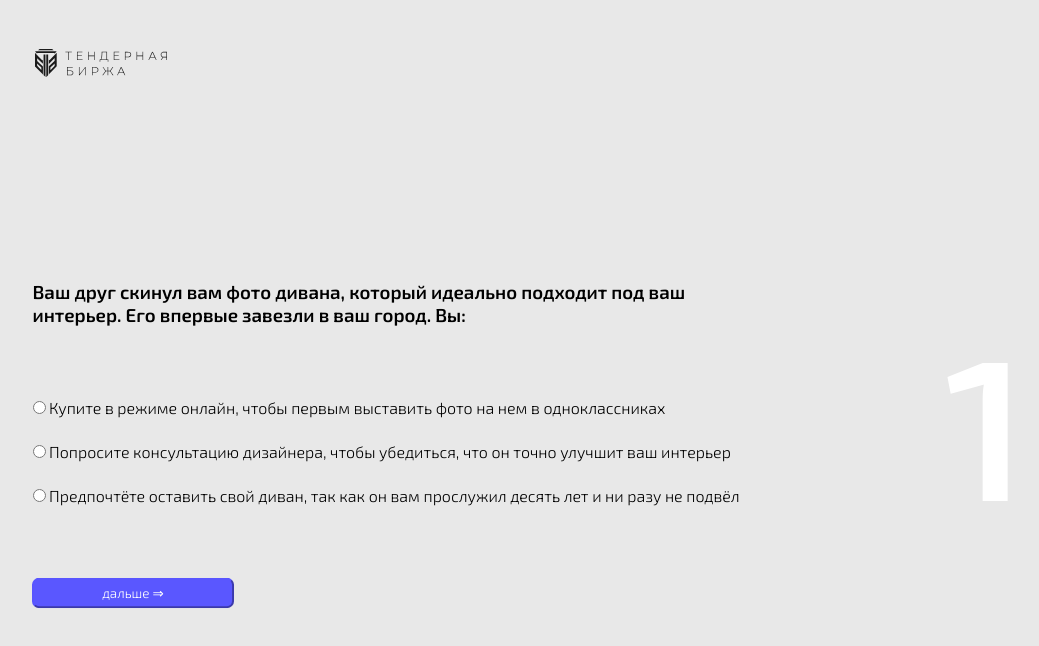
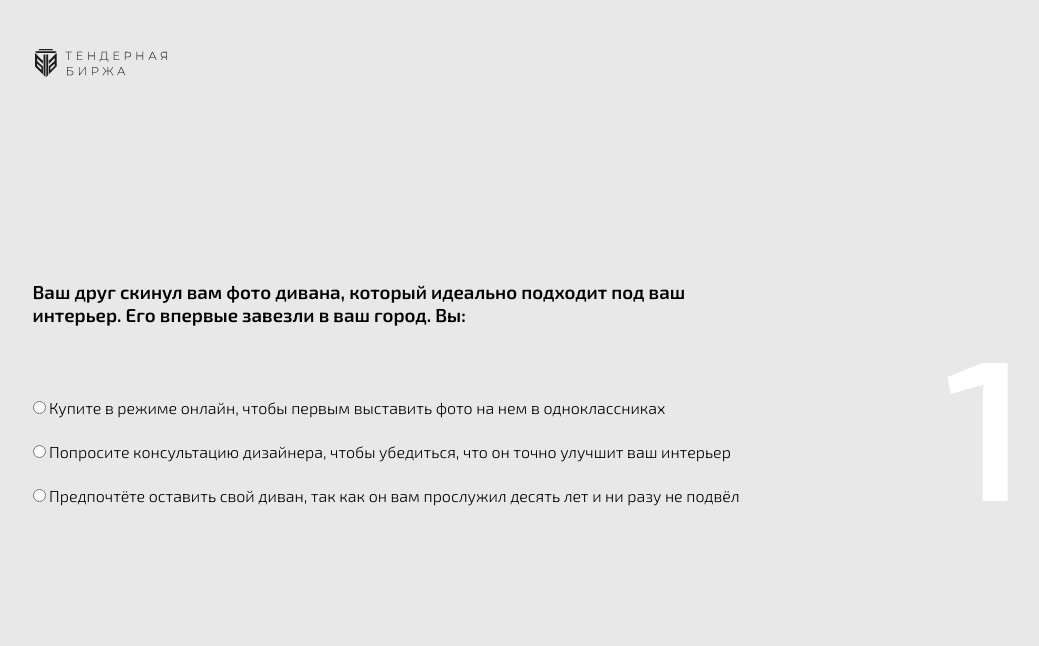
Before and after one commit to Abzal-code/Quiz-SPA, a Vue app: page /quiz in a window 1280 px wide. Shown: the top 646 px of the page, without its empty margins (35-1074 px from the left). Built offline with nearby package versions, Linux system fonts and the light colour scheme.

Commit message:
add required to click options

```diff
--- a/src/views/Quiz.vue
+++ b/src/views/Quiz.vue
@@ -12,6 +12,7 @@
                 <input type="radio"
                        :value="response.value"
                        :name="index"
+                       @click="btn = true"
                        v-model="userResponses[index]"> {{response.text}}
               </label>
             </div>
@@ -22,10 +23,10 @@
         </div>
         <!-- The two navigation buttons -->
         <!-- Note: prev is hidden on first question -->
-        <h3 v-show="this.error " class="error">Пожалуйста, выберите один из вариантов</h3>
+<!--        <h3 v-show="this.error " class="error">Пожалуйста, выберите один из вариантов</h3>-->
         <div class="block__footer">
           <button class="next" v-if="questionIndex > 0" v-on:click="prev">&lArr; назад</button>
-          <button class="next" v-on:click="next">дальше &rArr;</button>
+          <button class="next" v-show="btn === true" v-on:click="next">дальше &rArr;</button>
         </div>
 
       </div>
@@ -267,19 +268,22 @@ export default {
       showModal: false,
       mobile: false,
       result: '',
-      testResult: '',
-      selectValue: '',
       error: false,
+      btn: false
     }
+  },
+  mounted() {
+    console.log(this.result)
   },
   methods: {
     // Go to next question
     next: function() {
       if (this.userResponses.length > 0) {
         this.questionIndex++
-        this.error = false
+        this.btn = false
+        // this.error = false
       } else {
-        this.error = true
+        // this.error = true
       }
 
       if (this.questionIndex === 5 && screen.width > 545) {
@@ -314,7 +318,6 @@ export default {
         }
       }
       this.result = maxEl
-      console.log(this.result, 'result');
       return maxEl;
     },
 
```
Also changed, not shown: 14 other files (tests, documents, lock files or other folders).
